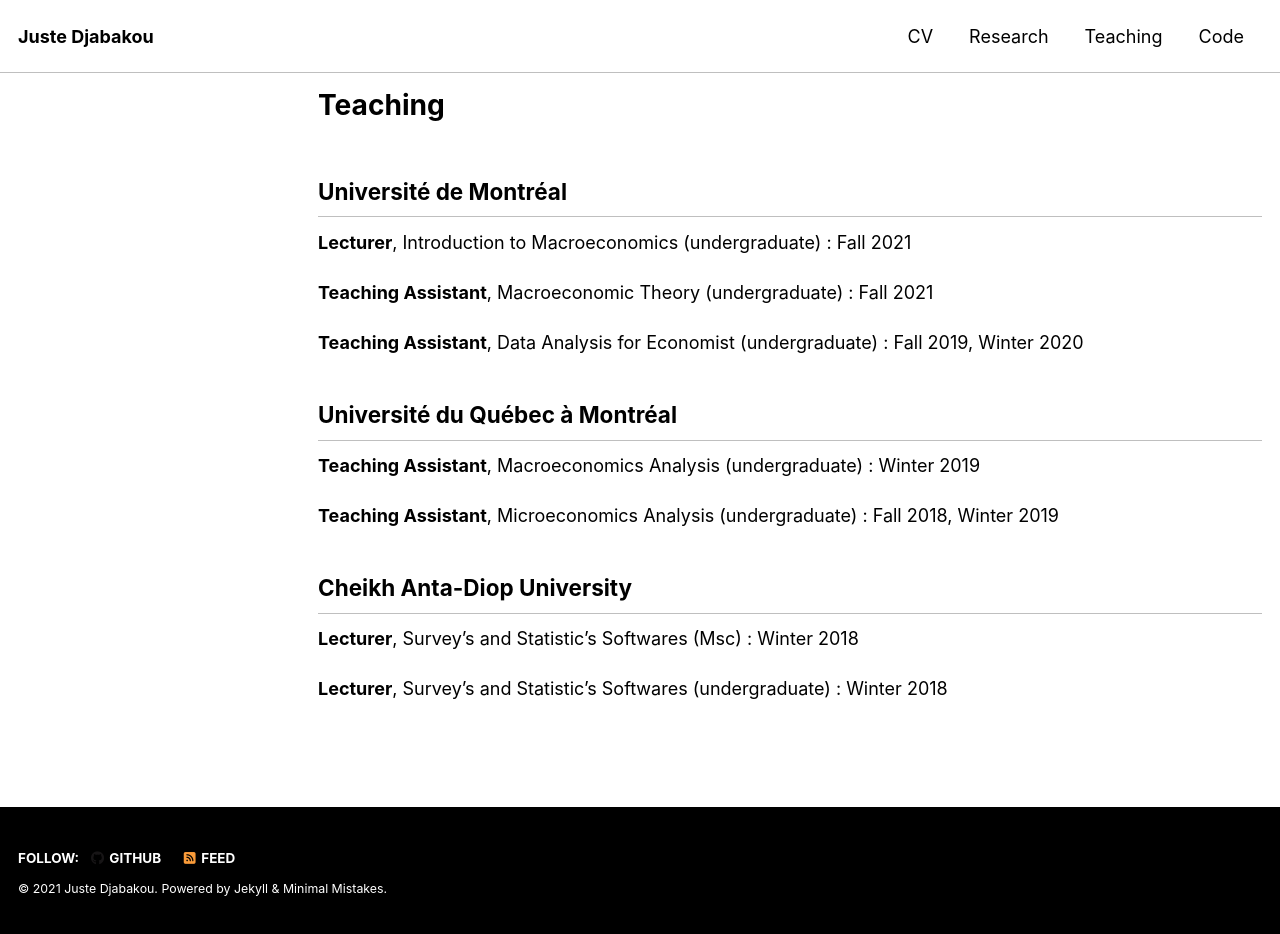
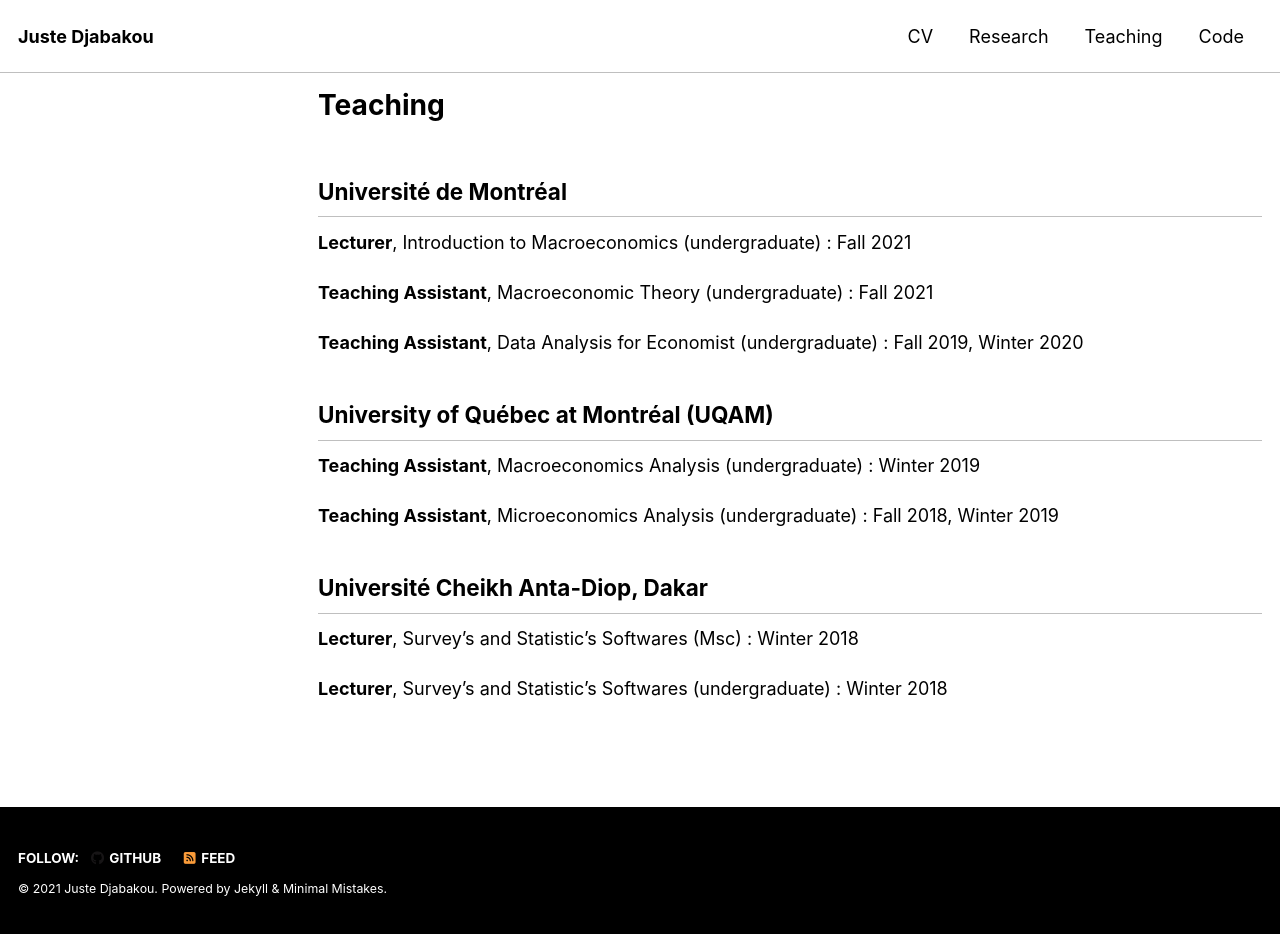
Before and after one commit to justedjabakou/justedjabakou.github.io, a Jekyll site: the page built from _pages/teaching.md, in a window 1280 px wide. Built offline with Jekyll 4.4.1, drawn with Linux system fonts in a browser that asks for light colours; cached includes are drawn as plain includes; nearby versions of some CDN libraries.

Commit message:
Update teaching.md

```diff
--- a/_pages/teaching.md
+++ b/_pages/teaching.md
@@ -15,13 +15,13 @@ permalink: /teaching
 
 **Teaching Assistant**, Data Analysis for Economist (undergraduate) : Fall 2019, Winter 2020
 
-## Université du Québec à Montréal
+## University of Québec at Montréal (UQAM)
 
 **Teaching Assistant**, Macroeconomics Analysis (undergraduate) : Winter 2019
 
 **Teaching Assistant**, Microeconomics Analysis (undergraduate) : Fall 2018, Winter 2019
 
-## Cheikh Anta-Diop University
+## Université Cheikh Anta-Diop, Dakar
 
 **Lecturer**, Survey’s and Statistic’s Softwares (Msc) : Winter 2018
 
```
